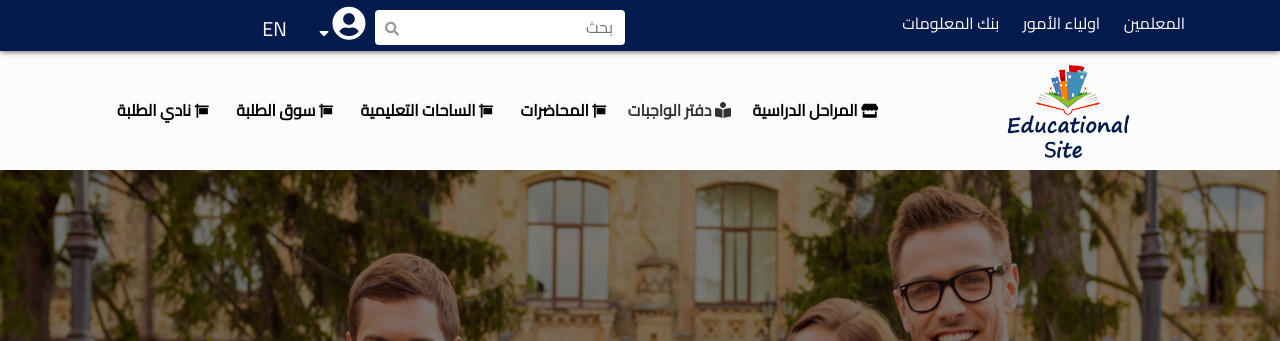
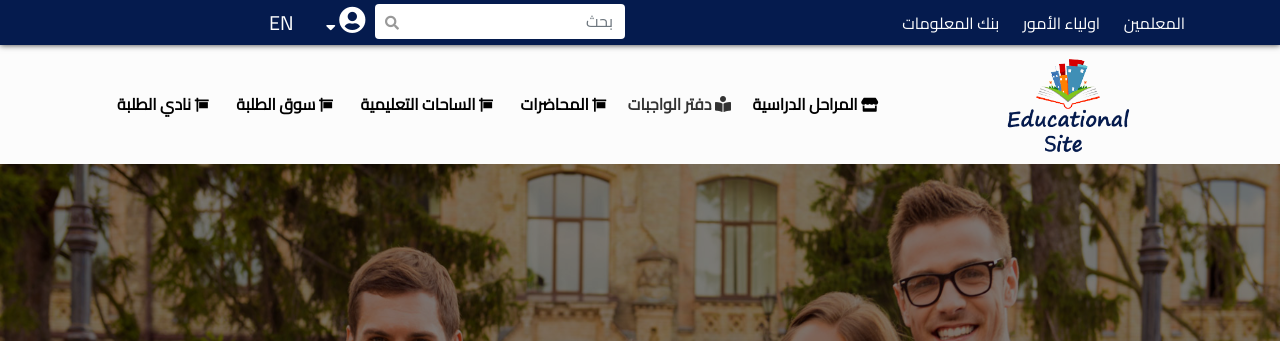
Before and after one commit to EmanSabry23/schools, a plain HTML site: page index.html in a window 1280 px wide. Shown: the top 341 px of the page. Drawn offline with Linux system fonts and the light colour scheme.

Commit message:
fontsize

```diff
--- a/template/css/style.css
+++ b/template/css/style.css
@@ -93,7 +93,7 @@ body
     color: #999
 }
 .holderHeader .topHeader .dropbtn {background-color: transparent;color: white;border: none;}
-.holderHeader .topHeader .dropbtn .fa-user-circle{font-size: 34px;}
+.holderHeader .topHeader .dropbtn .fa-user-circle{font-size: 27px;}
 .holderHeader .topHeader .dropdown {position: relative;display: inline-block;}
 .holderHeader .topHeader .dropdown-content {
     display: none;
```
